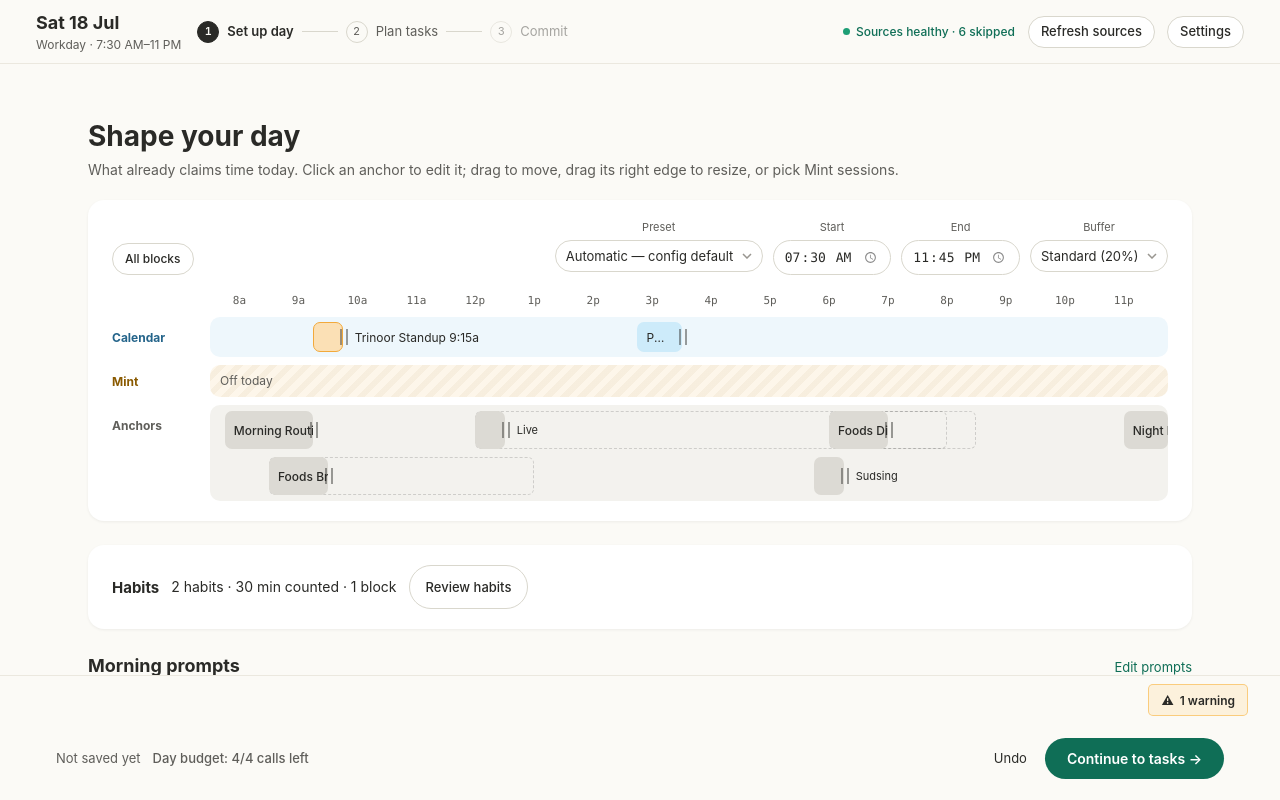
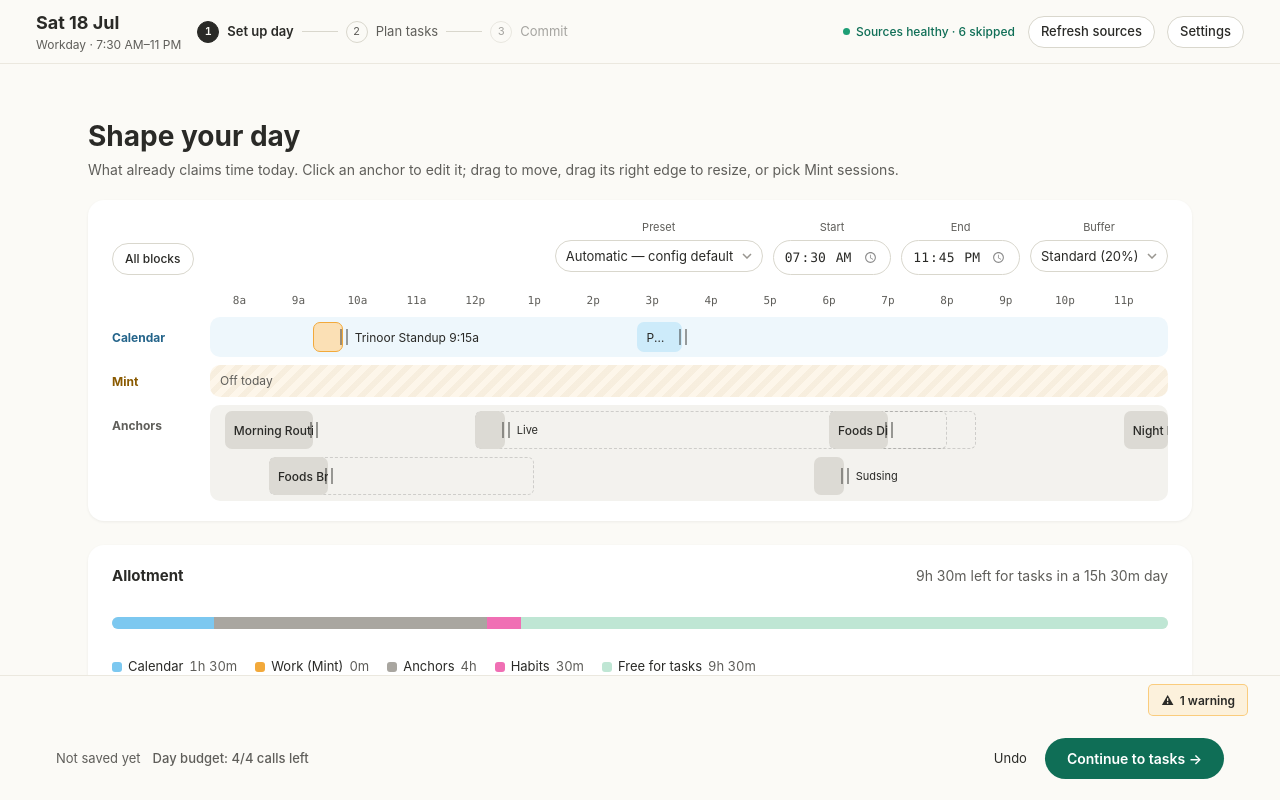
Before and after one commit to asing44/TDTB, a Preact app in the folder frontend/: page / in a window 1280 px wide. Built offline with nearby package versions, Linux system fonts and the light colour scheme.

Commit message:
Add Allotment card to Set up screen

```diff
--- a/frontend/src/ui/DaySetupPanel.tsx
+++ b/frontend/src/ui/DaySetupPanel.tsx
@@ -48,6 +48,7 @@ import { DayStrip } from "./day-setup/DayStrip";
 import { AnchorPopover, CalendarPopover, type AnchorTimeState } from "./day-setup/AnchorPopover";
 import { PromptsCard } from "./day-setup/PromptsCard";
 import { HabitsCard } from "./day-setup/HabitsCard";
+import { AllotmentCard } from "./day-setup/AllotmentCard";
 import { LooseEndBanner } from "./day-setup/LooseEndBanner";
 import { AllBlocksModal, type AllBlocksRow, type AllBlocksStatus } from "./day-setup/AllBlocksModal";
 import { onSetupContinue, onSetupUndo } from "./day-setup/commands";
@@ -1027,6 +1028,8 @@ export function DaySetupPanel({
               />
             )}
 
+            <AllotmentCard capacity={s.capacity} />
+
             <HabitsCard info={s.inputs?.habits} overrides={s.daySetup.habits}
               onSave={(value) => controller.saveHabitOverrides(value)} />
 
--- /dev/null
+++ b/frontend/src/ui/day-setup/AllotmentCard.tsx
@@ -0,0 +1,54 @@
+import type { Capacity } from '../../model/types';
+
+/** Blocks are 30 minutes; "2h 15m" style, "0m" for none. */
+export function allotmentDuration(blocks: number): string {
+  const mins = Math.round(Math.max(0, blocks) * 30);
+  const h = Math.floor(mins / 60);
+  const m = mins % 60;
+  if (h === 0) return `${m}m`;
+  return m === 0 ? `${h}h` : `${h}h ${m}m`;
+}
+
+interface Seg { key: string; label: string; blocks: number; color: string }
+
+/** Presentational Set up summary of where the day goes. Same numbers the
+    Capacity card reads (store `capacity`); nothing is derived beyond free =
+    day capacity minus fixed time. */
+export function AllotmentCard({ capacity }: { capacity: Capacity | null | undefined }) {
+  if (!capacity) return null;
+  const fixed = capacity.fixed + capacity.mint + capacity.anchored + capacity.habits;
+  const free = Math.max(0, capacity.total - fixed);
+  const segs: Seg[] = [
+    { key: 'calendar', label: 'Calendar', blocks: capacity.fixed, color: 'var(--lane-cal-bar)' },
+    { key: 'work', label: 'Work (Mint)', blocks: capacity.mint, color: 'var(--lane-mint-bar)' },
+    { key: 'anchors', label: 'Anchors', blocks: capacity.anchored, color: 'var(--lane-anchor-bar)' },
+    { key: 'habits', label: 'Habits', blocks: capacity.habits, color: 'var(--lane-habit)' },
+    { key: 'free', label: 'Free for tasks', blocks: free, color: 'var(--lane-task-bar)' },
+  ];
+  const basis = Math.max(segs.reduce((n, s) => n + s.blocks, 0), 1);
+  const summary = `${allotmentDuration(free)} left for tasks in a ${allotmentDuration(capacity.total)} day`;
+  const label = segs.map((s) => `${s.label} ${allotmentDuration(s.blocks)}`).join(' · ');
+  return (
+    <section class="setup-section allotment-card" aria-labelledby="setup-sec-allotment">
+      <div class="setup-section__head">
+        <h3 id="setup-sec-allotment">Allotment</h3>
+        <span class="allotment-card__summary">{summary}</span>
+      </div>
+      <div class="allotment-card__bar" role="img" aria-label={label}>
+        {segs.map((s) => (
+          <div key={s.key} class={`allotment-card__seg allotment-card__seg--${s.key}`}
+            style={{ width: `${(s.blocks / basis) * 100}%`, background: s.color }} />
+        ))}
+      </div>
+      <ul class="allotment-card__legend">
+        {segs.map((s) => (
+          <li key={s.key} class="allotment-card__legend-item">
+            <span class="allotment-card__swatch" style={{ background: s.color }} />
+            <span>{s.label}</span>
+            <span class="allotment-card__value">{allotmentDuration(s.blocks)}</span>
+          </li>
+        ))}
+      </ul>
+    </section>
+  );
+}
```
Also changed, not shown: frontend/src/app.css, 1 other file (tests, documents, lock files or other folders).
